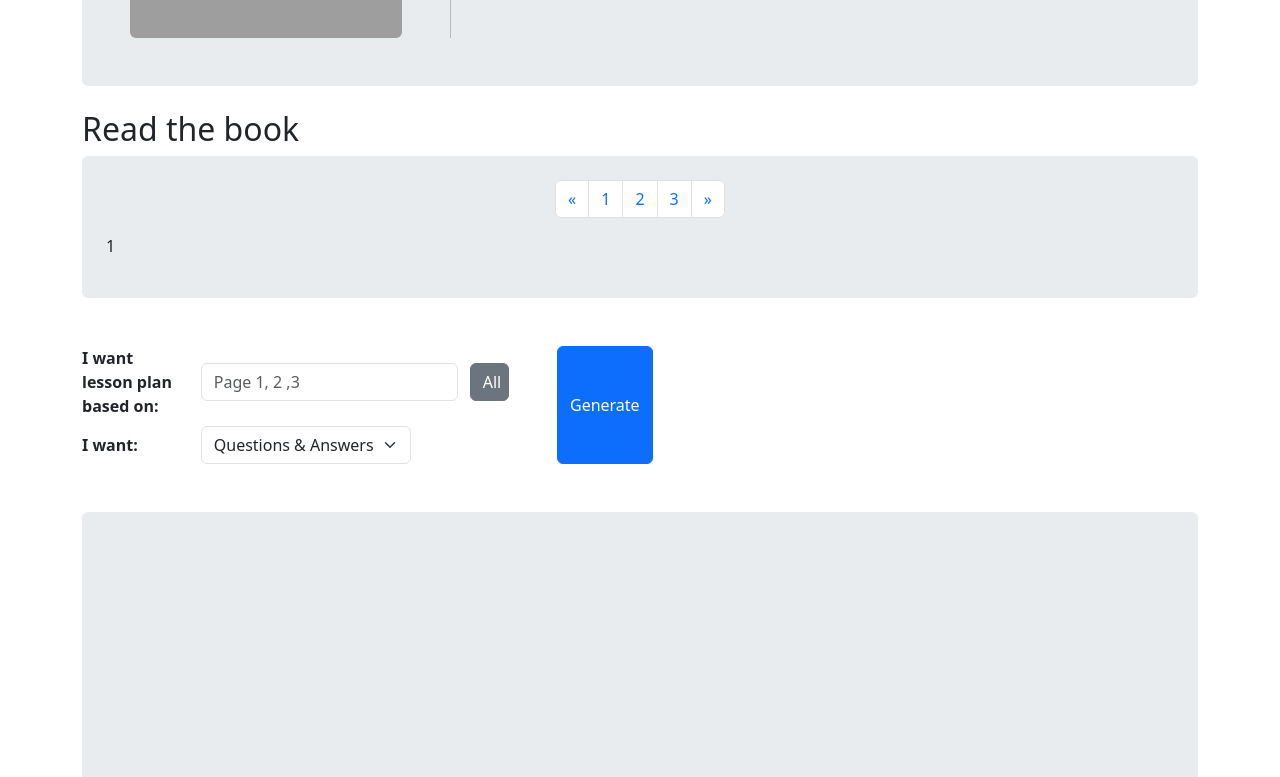
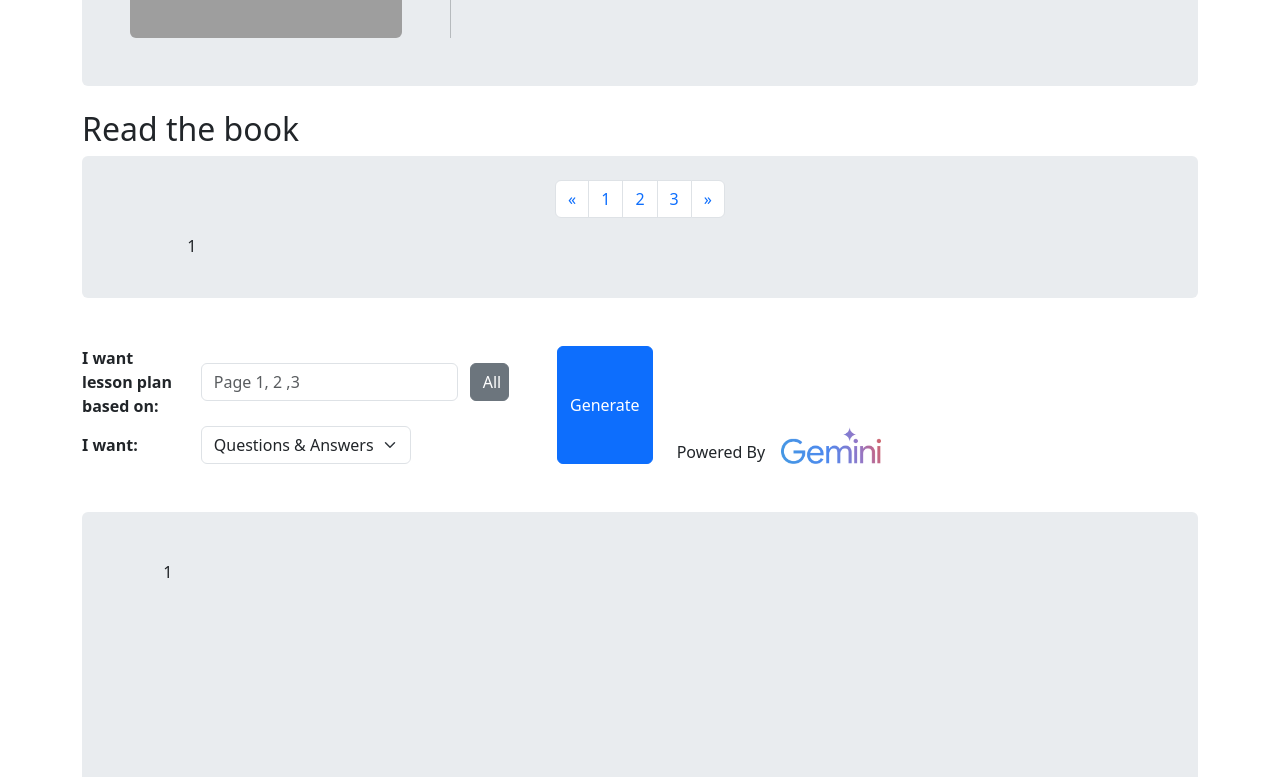
Before and after one commit to leonyarov/SikumAI, a Flask app: page / in a window 1280 px wide. Shown: the part 473-1250 px from the top of the page. Run offline with Flask 3, Linux system fonts and the light colour scheme; the visitor is signed in with stand-in values (Sample User, id 1); some libraries are stand-ins or nearby versions; grey boxes are pictures that could not be loaded.

Commit message:
last tweaks

```diff
--- a/app.py
+++ b/app.py
@@ -5,6 +5,7 @@ from flask_wtf.csrf import CSRFProtect
 from forms import BookForm
 from database import db, Book
 from functions.book import *
+
 app = Flask(__name__, static_url_path="/static")
 app.config['SQLALCHEMY_DATABASE_URI'] = 'sqlite:///database.db'
 app.config['TEMPLATES_AUTO_RELOAD'] = True
@@ -33,13 +34,41 @@ def main_page():  # put application's code here
         session['chapter'] = None
     if not session.get('page'):
         session['page'] = 0
+    if not session.get('prompt'):
+        session['prompt'] = None
 
     return render_template('main/index.html', book_form=book_form, library_images=library_images, books=books)
 
 
 @app.route('/prompt', methods=['POST'])
 def prompt():
-    flash("You have been prompted", 'info')
+    import re
+    gen_type = request.form.get('type', "3")
+    print("gen type",gen_type)
+    file = ""
+    if gen_type == "1":
+        file = "chatbot/output/master_margarita_QA.txt"
+    elif gen_type == "3":
+        file = "chatbot/output/master_margarita_summaries.txt"
+    else:
+        file = "chatbot/output/master_margarita_summaries.txt"
+
+    with open(file, "r", encoding='utf-8') as f:
+        text = f.read()
+
+        text = text.replace('\r', '')
+        text = text.replace('\n\n\n', '\n')
+        text = text.replace('\n\n', '\n')
+
+        print("text length:",len(text), ".bytes length", len(text.encode('ascii')))
+
+        if len(text) > 4090:
+            # cookie can contain only 4096 bytes
+            session['prompt'] = text[:3000]
+        else:
+            session['prompt'] = text
+
+    flash("Prompt generated", "success")
     return redirect('/')
 
 
--- a/templates/base.html
+++ b/templates/base.html
@@ -80,6 +80,43 @@
 
         });
     </script>
+
+    <script>
+        document.querySelectorAll('p').forEach((p) => {
+            //bold mark
+            let html = p.innerHTML;
+            let boldedHtml = html.replace(/\*\*(.*?)\*\*/g, '<b>$1</b>');
+            p.innerHTML = boldedHtml;
+
+            //list items mark
+            let lines = p.textContent.split('\n');
+            let inList = false;
+            let result = '';
+
+            for (let line of lines) {
+                if (line.startsWith('* ')) {
+                    if (!inList) {
+                        result += '<ul>';
+                        inList = true;
+                    }
+                    result += '<li>' + line.slice(2) + '</li>';
+                } else {
+                    if (inList) {
+                        result += '</ul>';
+                        inList = false;
+                    }
+                    result += line + '';
+                }
+            }
+
+            if (inList) {
+                result += '</ul>\n';
+            }
+
+            p.innerHTML = result;
+        });
+
+    </script>
 {% endblock %}
 
 
--- a/templates/main/components/chapters.html
+++ b/templates/main/components/chapters.html
@@ -62,8 +62,16 @@
     {#    torquent per conubia nostra, per inceptos himenaeos. Integer hendrerit molestie velit, sit amet porta lacus commodo#}
     {#    ut. Orci varius natoque penatibus et magnis dis parturient montes, nascetur ridiculus mus.#}
 
-    <p>
+    <p class="with-breaks px-5 editable">
         {{ session['chapter'] }}
     </p>
 
 </div>
+
+<style>
+    p.with-breaks {
+        white-space: pre-wrap;
+        column-count: 2;
+        column-span:all;
+    }
+</style>
--- a/templates/main/components/generate.html
+++ b/templates/main/components/generate.html
@@ -1,5 +1,5 @@
 <form action="{{ url_for("prompt") }}" method="POST">
-     <input type="hidden" name="csrf_token" value="{{ csrf_token() }}"/>
+    <input type="hidden" name="csrf_token" value="{{ csrf_token() }}"/>
     <div class="row mt-5">
 
         <div class="col-5">
@@ -18,9 +18,11 @@
                     I want:
                 </div>
                 <div class="col-auto">
-                    <select class="form-select" aria-label="Select prompt output type">
+                    <select name="type" class="form-select" aria-label="Select prompt output type">
                         <option value="1" selected>Questions & Answers</option>
                         <option value="2">Lesson Plan</option>
+                        <option value="3">Chapters</option>
+
                     </select>
                 </div>
             </div>
@@ -30,10 +32,23 @@
         <div class="col-auto d-flex">
             <button class="btn btn-primary">Generate</button>
         </div>
+
+        <div class="col-auto d-flex align-items-end  gap-3">
+            <span >Powered By</span>
+            <img width="100px" src="{{ url_for('static', filename="gemini.png") }}"/>
+        </div>
     </div>
 </form>
 
 
-<div class="bg-body-secondary mt-5 rounded p-2 vh-100">
+<div class="bg-body-secondary mt-5 rounded p-5 " style="min-height:100vh;">
+    <p class="prompt">
+        {{ session.get("prompt") }}
+    </p>
+</div>
 
-</div>
+<style>
+    p.prompt{
+        white-space: pre-wrap;
+    }
+</style>
```
Also changed, not shown: static/gemini.png (added). Lines whose indentation alone changed are shown as unchanged.
